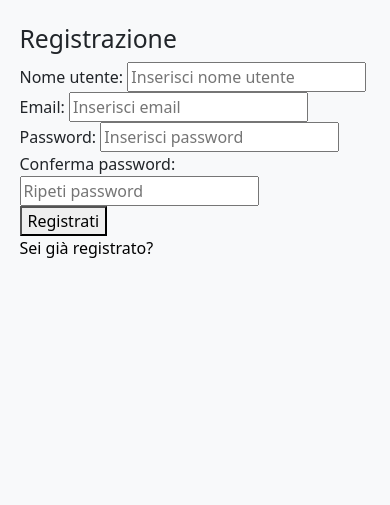
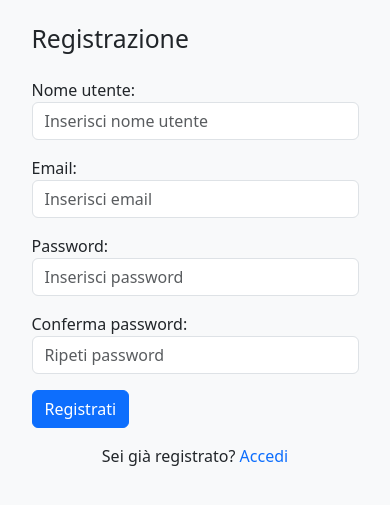
Before and after one commit to Samuele-giancarli/SoundDrift, a PHP site: page /register.php in a window 390 px wide. Shown: the part 76-581 px from the top of the page. Run offline with PHP 8.4, Linux system fonts and the light colour scheme.

Commit message:
imporve graphics considering mobile first design

```diff
--- a/index.php
+++ b/index.php
@@ -3,6 +3,7 @@
 <head>
     <title>SoundDrift</title>
     <meta charset="UTF-8"/>
+    <meta name="viewport" content="width=device-width, initial-scale=1" />
     <link rel="stylesheet" href="css/style.css" aria-atomic="">
     <link rel="stylesheet" href="https://fonts.googleapis.com/css?family=Major Mono Display">
     <link href="https://cdn.jsdelivr.net/npm/bootstrap@5.3.2/dist/css/bootstrap.min.css" rel="stylesheet"
--- a/template/base.php
+++ b/template/base.php
@@ -1,6 +1,7 @@
 <!DOCTYPE html>
 <html lang="it">
     <head>
+        <meta name="viewport" content="width=device-width, initial-scale=1" />
         <title><?php echo $templateParams["titolo"]; ?></title>
         <meta charset="UTF-8"/>
         <link rel="stylesheet" href="css/style.css" aria-atomic="">
@@ -17,7 +18,7 @@
 
             <a href="home.php">
                 <!-- da rivedere per il discorso del percorso assoluto -->
-                    <img src="images/App_images/logo3.jpg" width="70" style="display:inline-block">
+                    <img src="images/App_images/logo3.jpg" id="logo" width="70" style="display:inline-block">
                     <h1 class="text-white" style="display:inline-block; font-size:27px" >SoundDrift</h1>
             </a>
 
--- a/template/registerForm.php
+++ b/template/registerForm.php
@@ -47,27 +47,33 @@ if(isset($_SESSION["ID"])) {
 
 if($show_form) {
 ?>
-<form action="register.php" method="post">
-    <h2>Registrazione</h2>
-    <div>
+<div class="container">
+        <form action="register.php" method="post" class="needs-validation" novalidate>
+            <h2 class="mb-4">Registrazione</h2>
+            <div class="form-group mb-3">
                 <label for="username">Nome utente:</label>
-        <input type="text" name="username" id="username" autocomplete="off" placeholder="Inserisci nome utente">
+                <input type="text" class="form-control" name="username" id="username" autocomplete="off"
+                    placeholder="Inserisci nome utente" required>
             </div>
-    <div>
+            <div class="form-group mb-3">
                 <label for="email">Email:</label>
-        <input type="email" name="email" id="email" placeholder="Inserisci email">
+                <input type="email" class="form-control" name="email" id="email" placeholder="Inserisci email"
+                    required>
             </div>
-    <div>
+            <div class="form-group mb-3">
                 <label for="password">Password:</label>
-        <input type="password" name="password" id="password" placeholder="Inserisci password">
+                <input type="password" class="form-control" name="password" id="password"
+                    placeholder="Inserisci password" required>
             </div>
-    <div>
+            <div class="form-group mb-3">
                 <label for="password2">Conferma password:</label>
-        <input type="password" name="password2" id="password2" placeholder="Ripeti password">
+                <input type="password" class="form-control" name="password2" id="password2"
+                    placeholder="Ripeti password" required>
             </div>
-    <button type="submit">Registrati</button>
+            <button type="submit" class="btn btn-primary btn-block">Registrati</button>
         </form>
-    <a href="login.php" style="color:black">Sei già registrato?</a>
+        <p class="mt-3 text-center">Sei già registrato? <a class="link-primary" href="login.php">Accedi</a></p>
+
 <?php
 }
 if(!is_null($err_mess)) {
```
Also changed, not shown: template/loginForm.php (+21 -8 lines). Lines whose indentation alone changed are shown as unchanged.
